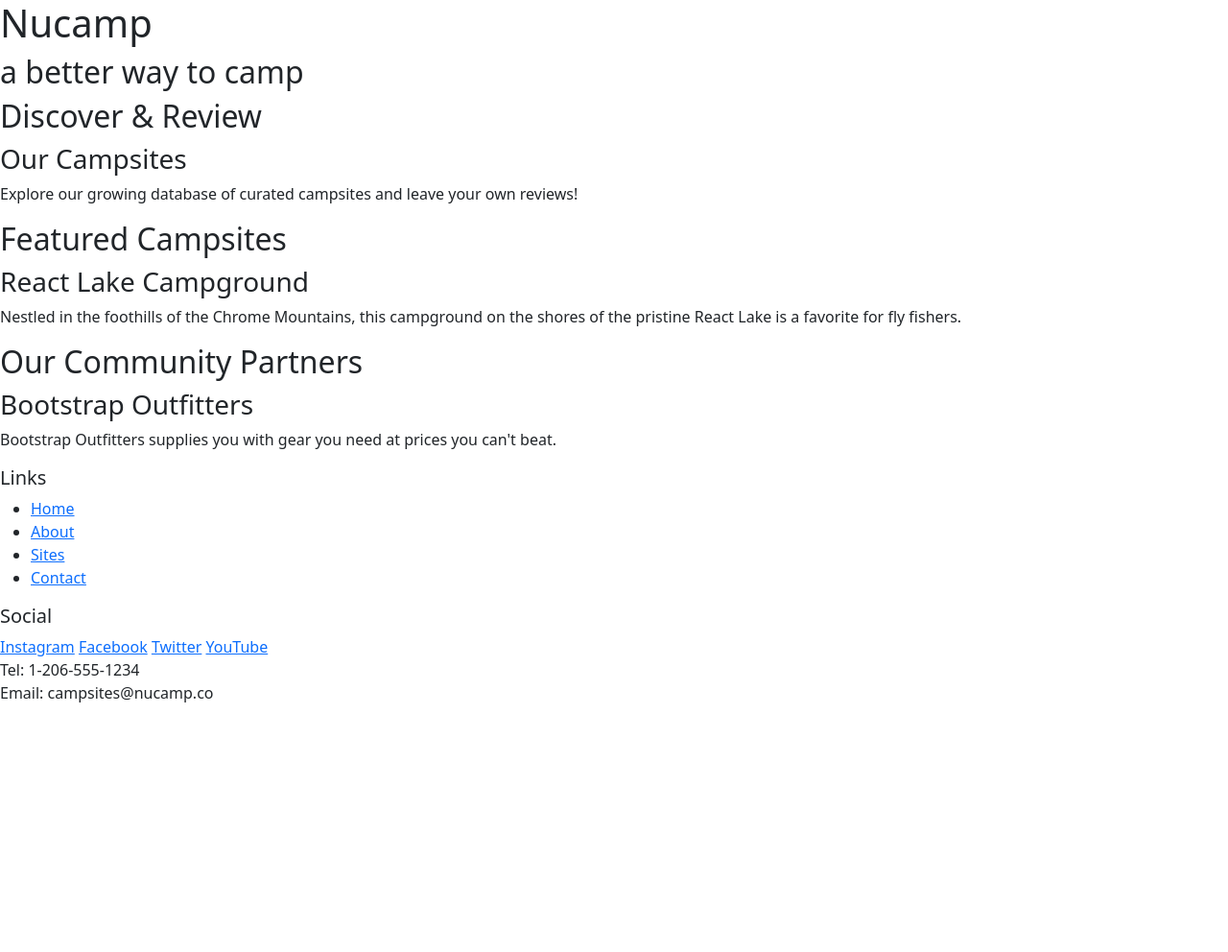
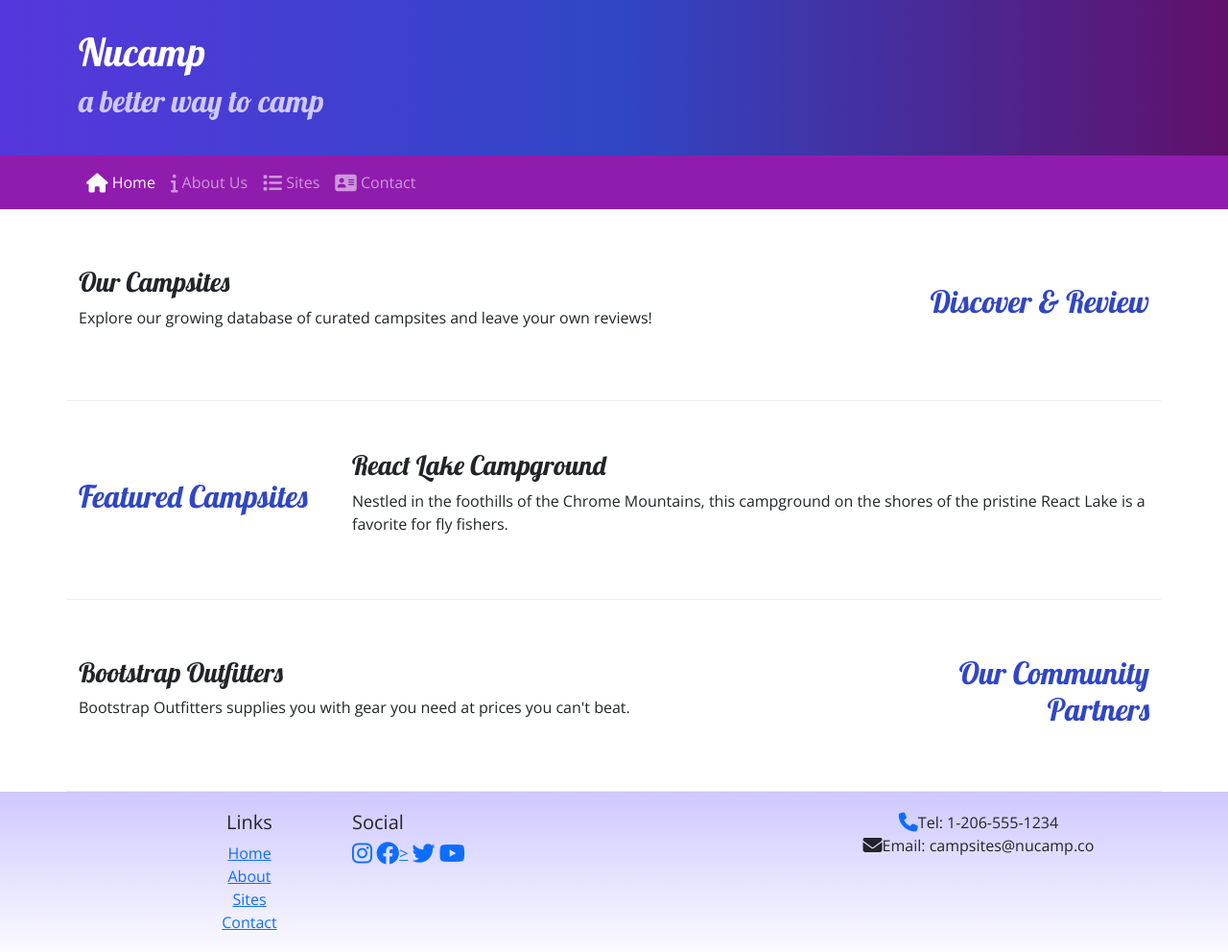
Before and after one commit to Michael-Wilson777/Nucampsite, a plain HTML site: page index.html in a window 1280 px wide. Shown: the whole page at 96% size. Before the commit the page ends 800 px from the top, so only its background shows below. Drawn offline with nearby package versions, Linux system fonts and the light colour scheme.

Commit message:
completed page

```diff
--- /dev/null
+++ b/css/styles.css
@@ -0,0 +1,36 @@
+body {
+    font-family: "Open Sans", sans-serif;
+}
+h1, h2, h3 {
+    font-family: "Lobster", cursive;
+}
+
+h2 {
+    color: #3046C5;
+}
+
+header {
+    padding: 30px;
+    background-image: linear-gradient(to right, #5637DD, #3046C5, #60106B);
+    color: white
+}
+
+header h2 {
+    color: #CEC8FF;
+}
+
+footer {
+    background-image: linear-gradient(#CEC8FF, white);
+    padding: 20px 0;
+}
+
+.row-content {
+    padding: 50px 0;
+    border-bottom: 1px ridge;
+    min-height: 200px;
+}
+
+.navbar {
+    background-color: #901CAD;
+
+}
--- a/index.html
+++ b/index.html
@@ -5,66 +5,107 @@
     <meta charset="utf-8" />
     <meta name="viewport" content="width=device-width, initial-scale=1" />
     <link href="https://cdn.jsdelivr.net/npm/bootstrap@5.2.3/dist/css/bootstrap.min.css" rel="stylesheet" integrity="sha384-rbsA2VBKQhggwzxH7pPCaAqO46MgnOM80zW1RWuH61DGLwZJEdK2Kadq2F9CUG65" crossorigin="anonymous"/>
+      <!-- Additional CSS must be placed after Bootstrap CSS -->
+      <link rel="stylesheet" href="https://cdnjs.cloudflare.com/ajax/libs/font-awesome/6.2.1/css/all.min.css" integrity="sha512-MV7K8+y+gLIBoVD59lQIYicR65iaqukzvf/nwasF0nqhPay5w/9lJmVM2hMDcnK1OnMGCdVK+iQrJ7lzPJQd1w==" crossorigin="anonymous" referrerpolicy="no-referrer"/>
+      <link rel="stylesheet" href="https://fonts.googleapis.com/css?family=Lobster|Open+Sans" />
+      <link rel="stylesheet" href="css/styles.css" />
     <title>Nucamp: A Better Way To Camp</title>
+
 </head>
 
 <body>
 
     <!-- header -->
     <header>
-        <div>
+        <div class="container">
+            <div class="row">
+              <div class="col">
                 <h1>Nucamp</h1>
                 <h2>a better way to camp</h2>
               </div>
+            </div>
+        </div>
     </header>
-
+    <!--navbar-->
+    <nav class="navbar navbar-expand-sm navbar-dark sticky-top">
+        <div class="container">
+            <button class="navbar-toggler ms-auto" type="button" data-bs-toggle="collapse" data-bs-target="#nucampNavbar">
+             <span class="navbar-toggler-icon"></span>
+            </button>
+            <div class="collapse navbar-collapse" id="nucampNavbar">
+                <ul class="navbar-nav">
+                    <li class="nav-item"><a class="nav-link active" href="#"><i class="fa-solid fa-house fa-lg"></i> Home</a></li>
+                    <li class="nav-item"><a class="nav-link" href="aboutus.html"><i class="fa-solid fa-info fa-lg"></i> About Us</a></li>
+                    <li class="nav-item"><a class="nav-link" href="#"><i class="fa-solid fa-list fa-lg"></i> Sites</a></li>
+                    <li class="nav-item"><a class="nav-link" href="#"><i class="fa-solid fa-address-card fa-lg"></i> Contact</a></li>
+                </ul>
+            </div>
+        </div>
+    </nav>
     <!-- main section -->
-    <main>
+    <main class="container">
 
     	<!-- discover section -->
-        <section>
-            <h2>Discover & Review</h2>
+        <section class="row row-content align-items-center">
+            <div class="col-sm-4 col-md-3 order-sm-last">
+                <h2 class="text-sm-end">Discover & Review</h2>
+            </div>
+            <div class="col">
                     <h3>Our Campsites</h3>
-            <p>Explore our growing database of curated campsites and leave your own reviews!</p>
+                    <p class="d-none d-sm-block">Explore our growing database of curated campsites and leave your own reviews!</p>
+            </div>
         </section>
 
 		<!-- feature section -->
-        <section>
+        <section class="row row-content align-items-center">
+            <div class="col-sm-4 col-md-3">
                 <h2>Featured Campsites</h2>
+            </div>
+            <div class="col">
                 <h3>React Lake Campground</h3>
-            <p>Nestled in the foothills of the Chrome Mountains, this campground on the shores of the pristine React Lake is a favorite for fly fishers.</p>
+                <p class="d-none d-sm-block">Nestled in the foothills of the Chrome Mountains, this campground on the shores of the pristine React Lake is a favorite for fly fishers.</p>
+            </div>
+
         </section>
 
 		<!-- partner section -->
-        <section>
-            <h2>Our Community Partners</h2>
+        <section class="row row-content align-items-center">
+            <div class="col-sm-4 col-md-3 order-sm-last">
+                <h2 class="text-sm-end">Our Community Partners</h2>
+            </div>
+            <div class="col">
                 <h3>Bootstrap Outfitters</h3>
-            <p>Bootstrap Outfitters supplies you with gear you need at prices you can't beat.</p>
+                <p class="d-none d-sm-block">Bootstrap Outfitters supplies you with gear you need at prices you can't beat.</p>
+            </div>
         </section>
 
 	</main>
 
     <!-- footer -->
     <footer>
-        <div>
+        <div class="container">
+            <div class="row">
+                <div class="col-4 col-sm-2 offset-1 text-center">
                     <h5>Links</h5>
-            <ul>
+                    <ul class="list-unstyled">
                         <li><a href="#">Home</a></li>
-                <li><a href="#">About</a></li>
+                        <li><a href="aboutus.html">About</a></li>
                         <li><a href="#">Sites</a></li>
                         <li><a href="#">Contact</a></li>
                     </ul>
                 </div>
-        <div>
+                <div class="col-6 col-sm-5">
                     <h5>Social</h5>
-            <a href="http://instagram.com/">Instagram</a>
-            <a href="http://facebook.com/">Facebook</a>
-            <a href="http://twitter.com/">Twitter</a>
-            <a href="http://youtube.com/">YouTube</a>
+                    <a href="http://instagram.com/"><i class="fa-brands fa-instagram fa-xl"></i></a>
+                    <a href="http://facebook.com/"><i class="fa-brands fa-facebook fa-xl"></i>></a>
+                    <a href="http://twitter.com/"><i class="fa-brands fa-twitter fa-xl"></i></a>
+                    <a href="http://youtube.com/"><i class="fa-brands fa-youtube fa-xl"></i></a>
                 </div>
-        <div>
-            Tel: 1-206-555-1234<br />
-            Email: campsites@nucamp.co
+                <div class="col-sm-4 text-center">
+                    <i class="fa-solid fa-phone fa-lg text-primary"></i>Tel: 1-206-555-1234<br />
+                    <i class="fa-solid fa-envelope fa-lg"></i>Email: campsites@nucamp.co
+                </div>
+            </div>
         </div>
     </footer>
 
```
Also changed, not shown: aboutus.html (added, +109 -0 lines), contactus.html (added, +185 -0 lines), 1 other file. Lines whose indentation alone changed are shown as unchanged.
